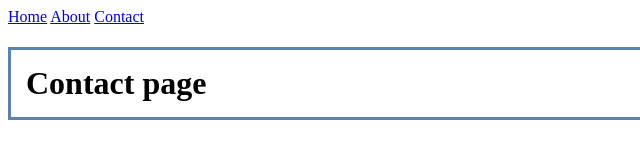
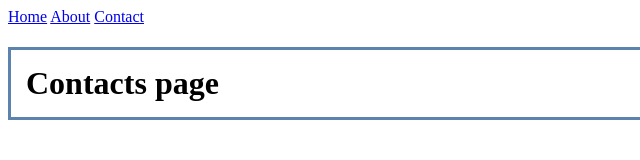
Before and after one commit to TedTrela/webpackfundamentals, a website built with webpack: page public/contact.html in a window 1280 px wide. Shown: the full height of the page, 0-640 px from the left. Built offline with nearby package versions, Linux system fonts and the light colour scheme.

Commit message:
Contacts page, not Contact page

```diff
--- a/public/contact.html
+++ b/public/contact.html
@@ -6,7 +6,7 @@
         <a href="about.html">About</a>
         <a href="contact.html">Contact</a>
     </div>
-    <h1 class="contacts">Contact page</h1>
+    <h1 class="contacts">Contacts page</h1>
     <script src="/public/assets/js/shared.js"></script>
     <script src="/public/assets/js/contact.js"></script>
 </body>
```
